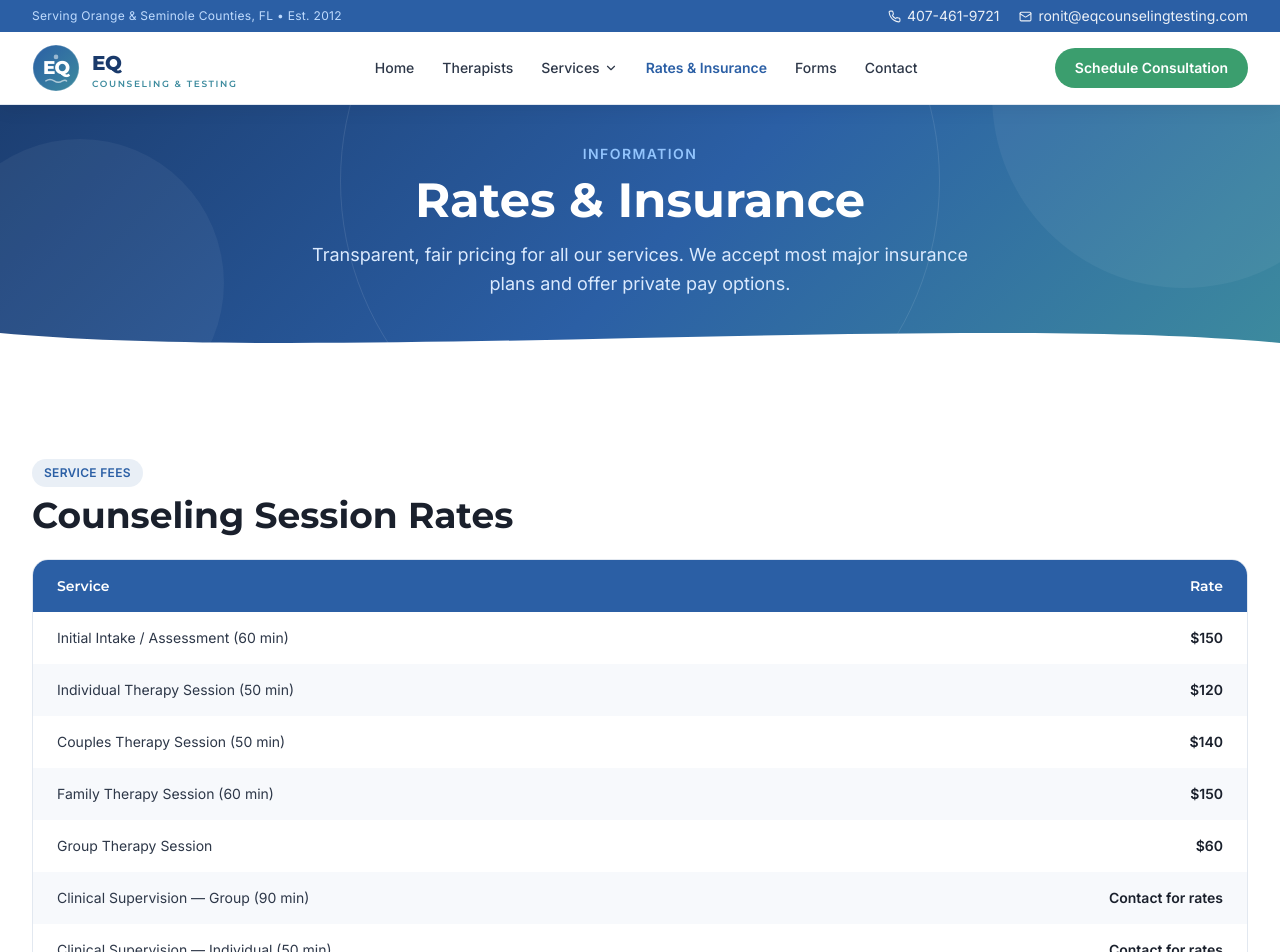
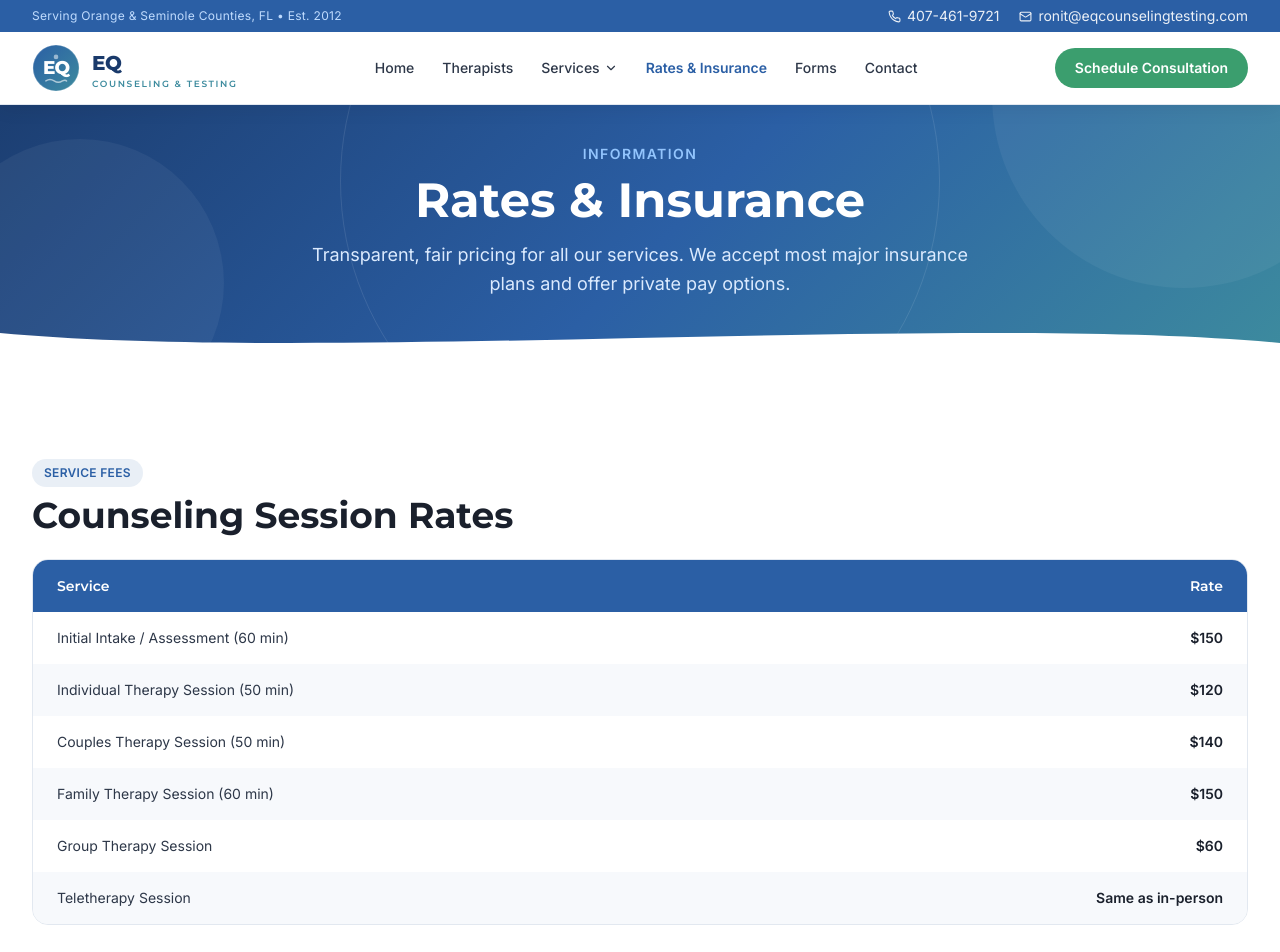
Before and after one commit to shopneckmassager37-cpu/eqcounselingtesting, a Next.js app: page /rates in a window 1280 px wide. Shown: the top 952 px of the page. Built offline with nearby package versions, Linux system fonts and the light colour scheme.

Commit message:
Remove supervision entries from rates price list
https://claude.ai/code/session_012YZEyGFE2e15LxjzwWTNm8

```diff
--- a/app/rates/page.tsx
+++ b/app/rates/page.tsx
@@ -15,8 +15,6 @@ const counselingRates = [
   { service: 'Couples Therapy Session (50 min)', rate: '$140' },
   { service: 'Family Therapy Session (60 min)', rate: '$150' },
   { service: 'Group Therapy Session', rate: '$60' },
-  { service: 'Clinical Supervision — Group (90 min)', rate: 'Contact for rates' },
-  { service: 'Clinical Supervision — Individual (50 min)', rate: 'Contact for rates' },
   { service: 'Teletherapy Session', rate: 'Same as in-person' },
 ]
 
```
